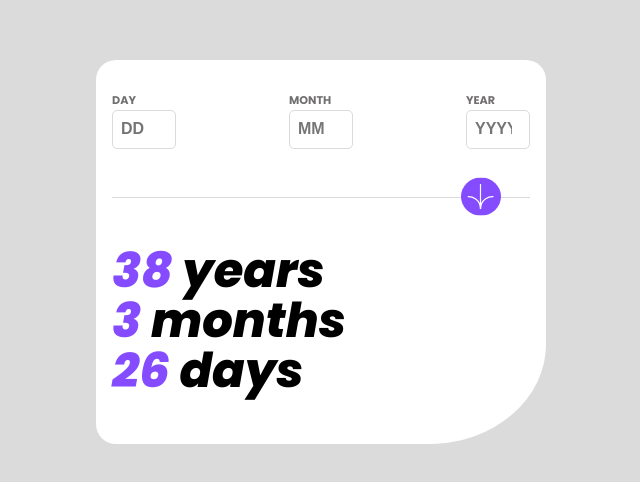
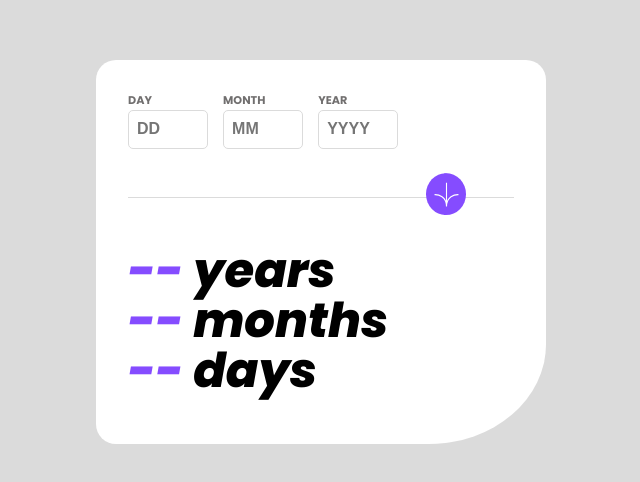
Before and after one commit to Robertron624/age-calculator-app, a Vue app: page / in a window 1280 px wide. Shown: the part 148-630 px from the top of the page, without its empty margins (319-959 px from the left). Built offline with nearby package versions, Linux system fonts and the light colour scheme.

Commit message:
date calculation not finished yet

```diff
--- a/src/App.vue
+++ b/src/App.vue
@@ -1,4 +1,31 @@
-<script setup>
+<script>
+  export default {
+    data() {
+      return {
+        years: "--",
+        months: "--",
+        days: "--",
+        yearsInput: "",
+        monthsInput: "",
+        daysInput: "",
+      }
+    },
+    methods: {
+      calculate() {
+        console.log("submitted !!")
+        const date = new Date(this.yearsInput, this.monthsInput, this.daysInput);
+        const today = new Date();
+
+        const diff = today - date;
+        const diffInYears = (diff / (1000 * 60 * 60 * 24)) / 365;
+        const diffInMonths =  Math.abs(today.getMonth() +1 - date.getMonth());
+        const diffInDays = Math.abs(today.getUTCDate() - date.getUTCDate());
+        this.years = Math.floor(diffInYears);
+        this.months = Math.floor(diffInMonths);
+        this.days = Math.floor(diffInDays);
+      },
+    },
+  }
 
 </script>
 
@@ -7,26 +34,30 @@
   <main>
     <div class="container">
       <div class="date-inputs">
-        <form action="GET">
+        <form action="GET" @submit.prevent="calculate">
           <div class="input-container">
               <label for="day">Day</label>
-              <input placeholder="DD" type="number" name="day" id="day">
+              <input v-model="daysInput" placeholder="DD" type="number" name="day" id="day">
           </div>
           <div class="input-container">
               <label for="month">Month</label>
-              <input placeholder="MM" type="number" name="month" id="month">
+              <input v-model="monthsInput" placeholder="MM" type="number" name="month" id="month">
           </div>
           <div class="input-container">
             <label for="year">year</label>
-            <input placeholder="YYYY" type="number" name="year" id="year">
+            <input v-model="yearsInput" placeholder="YYYY" type="number" name="year" id="year">
           </div>
+          <button role="button" class="arrow" type="submit">
+          <svg xmlns="http://www.w3.org/2000/svg" width="46" height="44" viewBox="0 0 46 44"><g fill="none" stroke="#FFF" stroke-width="2"><path d="M1 22.019C8.333 21.686 23 25.616 23 44M23 44V0M45 22.019C37.667 21.686 23 25.616 23 44"/></g></svg>
+        </button>
         </form>
-        <img class="arrow" src="icon-arrow.svg" alt="arrow">
+        <!-- <img class="arrow" src="icon-arrow.svg" alt="arrow"> -->
+
       </div>
       <div class="calculation">
-        <span>38 <strong>years</strong></span>
-        <span>3 <strong>months</strong></span>
-        <span>26 <strong>days</strong></span>
+        <span>{{ years }} <strong>years</strong></span>
+        <span>{{ months }} <strong>months</strong></span>
+        <span>{{ days }} <strong>days</strong></span>
       </div>
     </div>
   </main>
@@ -45,7 +76,7 @@ main {
 .container {
   max-width: 90%;
   margin: 0 auto;
-  padding: 0 1rem;
+  padding: 0 2rem;
   background-color: white;
   border-radius: 20px 20px 26% 20px;
 }
@@ -58,15 +89,30 @@ main {
 }
 
 .arrow {
+  border-color: transparent;
   position: absolute;
-  top: 100%;
+  bottom: -155%;
   right: 39%;
   transform: translateY(-50%);
   background-color: var(--purple);
   border-radius: 50%;
   width: 40px;
   padding: .4rem;
+  transition: all .3s ease-in-out;
+  cursor: pointer;
 }
+
+.arrow svg {
+  display: block;
+  width: 25px;
+  height: 25px;
+}
+
+.arrow:hover {
+  background-color: black;
+}
+
+
 .date-inputs form{
     display: flex;
     justify-content: space-between;
@@ -95,6 +141,10 @@ main {
   padding-left: .5rem;
 }
 
+.date-inputs input:focus {
+  border: 1px solid var(--purple);
+}
+
 .calculation {
   display: flex;
   flex-direction: column;
@@ -111,7 +161,6 @@ main {
   font-style: italic;
   width: 100%;
 }
-
 .calculation span strong {
   color: black;
   font-weight: 800;
@@ -124,7 +173,15 @@ main {
   }
 
   .arrow {
-    right: 7%;
+    right: -25%;
+  }
+
+  .date-inputs input {
+    width: 5rem;
+  }
+
+  .date-inputs form {
+    width: 70%;
   }
 }
 </style>
--- a/src/assets/main.css
+++ b/src/assets/main.css
@@ -25,7 +25,7 @@ a,
   }
 }
 
-@media (min-width: 1024px) {
+@media (min-width: 768px) {
   body {
     display: flex;
     place-items: center;
```
